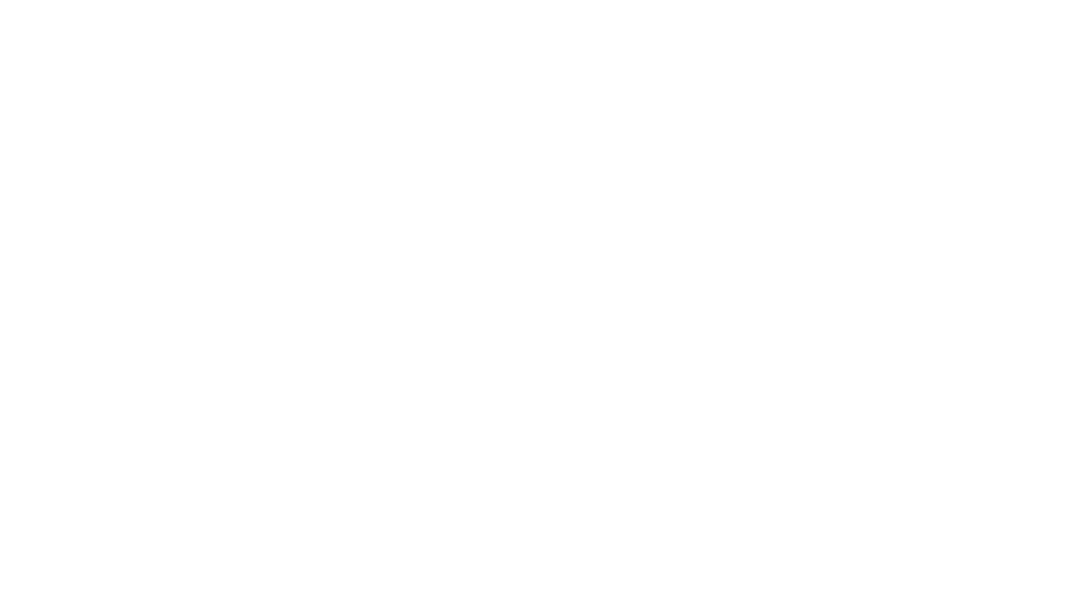
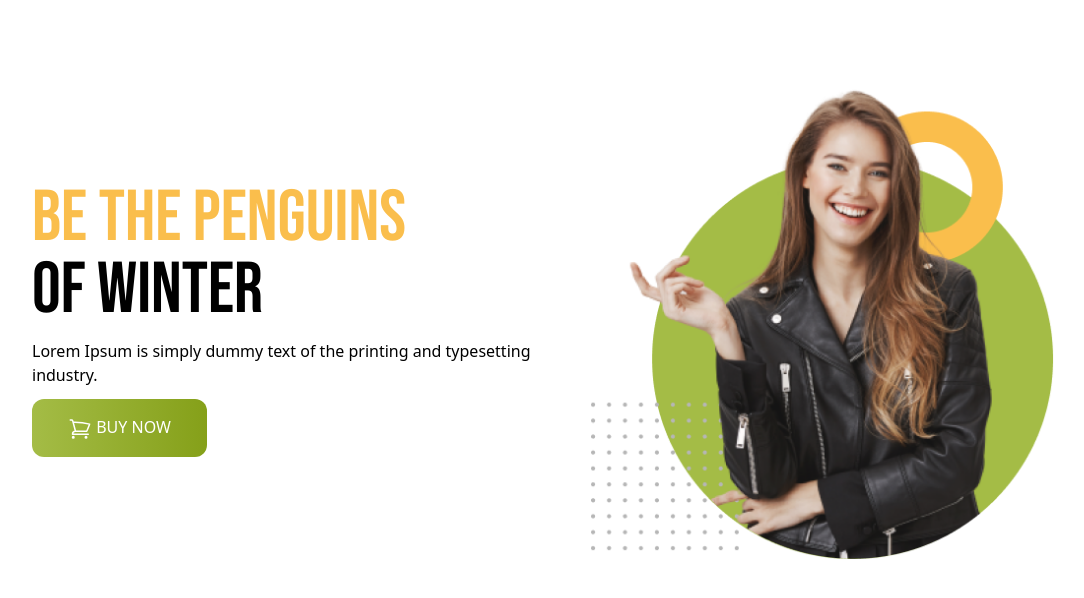
Before and after one commit to iRobinIslam/penguin-fashion-with-tailwind, a plain HTML site: page index.html in a window 1280 px wide. Shown: the whole page, without its empty margins (96-1180 px from the left). Drawn offline with nearby package versions, Linux system fonts and the light colour scheme.

Commit message:
banner section added

```diff
--- a/index.html
+++ b/index.html
@@ -4,11 +4,46 @@
     <meta charset="UTF-8">
     <meta name="viewport" content="width=device-width, initial-scale=1.0">
     <script src="https://cdn.tailwindcss.com"></script>
+    <link rel="preconnect" href="https://fonts.googleapis.com">
+    <link rel="preconnect" href="https://fonts.gstatic.com" crossorigin>
+    <link href="https://fonts.googleapis.com/css2?family=Bebas+Neue&display=swap" rel="stylesheet">
+    <style>
+        .font-bebas{
+            font-family: 'Bebas Neue', sans-serif;
+        }
+    </style>
     <title>Penguin Fashion</title>
 </head>
 <body>
-    <header></header>
-    <main></main>
+    <header class="bg-[FFFBF0] py-20 px-4 md:px-32">
+        <!-- nav section -->
+        <nav></nav>
+
+        <!-- banner section -->
+        <div class="flex flex-col md:flex-row justify-between items-center">
+            <div class="space-y-3">
+                <h1 class="text-7xl uppercase font-bebas">
+                    <span class="text-[#FABE4C]">Be the Penguins</span>
+                    <br>
+                    of Winter</h1>
+                    <p>Lorem Ipsum is simply dummy text of the printing
+                        and typesetting industry.</p>
+                    <button class="py-4 px-9 bg-gradient-to-r from-[#A4BC46] to-[#85A019] rounded-xl uppercase text-white font-medium">
+                        <svg xmlns="http://www.w3.org/2000/svg" fill="none" viewBox="0 0 24 24" stroke-width="1.5" stroke="currentColor" class="w-6 h-6 inline">
+                            <path stroke-linecap="round" stroke-linejoin="round" d="M2.25 3h1.386c.51 0 .955.343 1.087.835l.383 1.437M7.5 14.25a3 3 0 00-3 3h15.75m-12.75-3h11.218c1.121-2.3 2.1-4.684 2.924-7.138a60.114 60.114 0 00-16.536-1.84M7.5 14.25L5.106 5.272M6 20.25a.75.75 0 11-1.5 0 .75.75 0 011.5 0zm12.75 0a.75.75 0 11-1.5 0 .75.75 0 011.5 0z" />
+                          </svg>
+                        Buy Now</button>
+            </div>
+            <div>
+                <img src="images/model.png" alt="">
+            </div>
+        </div>
+    </header>
+    <main>
+        <section>
+
+        </section>
+    </main>
     <footer></footer>
 </body>
 </html>
```
